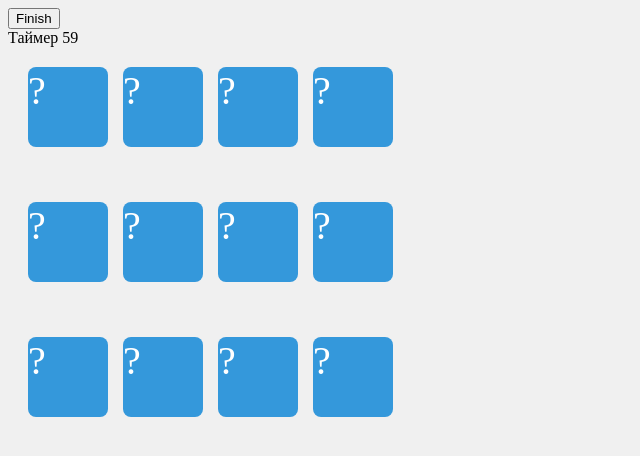
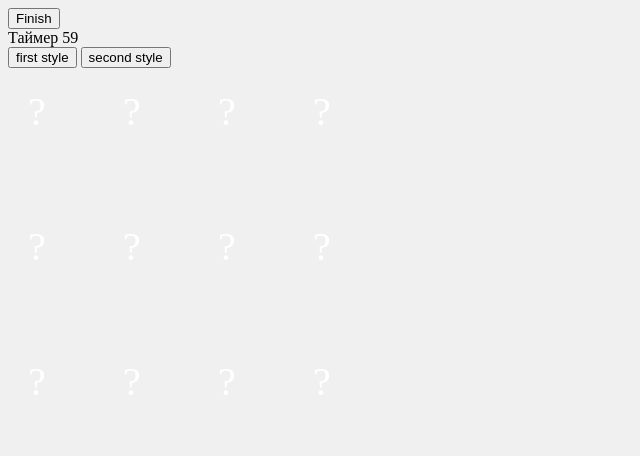
Before and after one commit to Ruslan069437/JsCard, a plain HTML site: page index.html in a window 1280 px wide. Both pictures are taken after a click on the button "Start". Shown: the whole page, without its empty margins (0-640 px from the left). Drawn offline with Linux system fonts and the light colour scheme.

Commit message:
Add files via upload

```diff
--- a/index.html
+++ b/index.html
@@ -16,7 +16,7 @@
         .card {
             width: 80px;
             height: 80px;
-            background: #3498db;
+            background: var(--main-color);
             color: white;
             margin: 20px;
             font-size: 40px;
@@ -39,6 +39,8 @@
 <body>
     <button id="startfinish">Start</button>
     <div id="timerbut"></div>
+    <button id="chosecard1">first style</button>
+    <button id="chosecard2">second style</button>
     <div><div id="board"></div></div>
 
 
@@ -50,6 +52,11 @@
         let timer;
         let time;
         let ti = 60;
+        let chose1 = '?'
+        let chose2 = 'blue'
+        const chosecard1 = document.getElementById('chosecard1')
+        const chosecard2 = document.getElementById('chosecard2')
+        let flag = 0;
 
         function start() {
             let deck = [...emojis, ...emojis];
@@ -79,7 +86,7 @@
                 div.className = 'card';
                 if (card.show) div.classList.add('open');
                 if (card.done) div.classList.add('matched');
-                div.textContent = (card.show || card.done) ? card.emoji : '?';
+                div.textContent = (card.show || card.done) ? card.emoji : `${chose1}`;
                 div.onclick = () => click(card.id);
                 board.appendChild(div);
             });
@@ -146,6 +153,27 @@
             }
             console.log("Start")
             })
+
+        // let card = document.querySelector('.card')
+
+        chosecard1.addEventListener('click', () => {
+            if(flag == 0)
+            {
+                chose1 = '?'
+                document.documentElement.style.setProperty('--main-color', 'blue');
+                // card.setAttribute('style', 'background: blue;');
+                flag++
+            }
+        })
+        chosecard2.addEventListener('click', () => {
+            if(flag == 0)
+            {
+                chose1 = '!'
+                document.documentElement.style.setProperty('--main-color', 'red');
+                // card.setAttribute('style', 'background: red;');
+                flag++
+            }
+        })
     </script>
 </body>
 </html>
```
